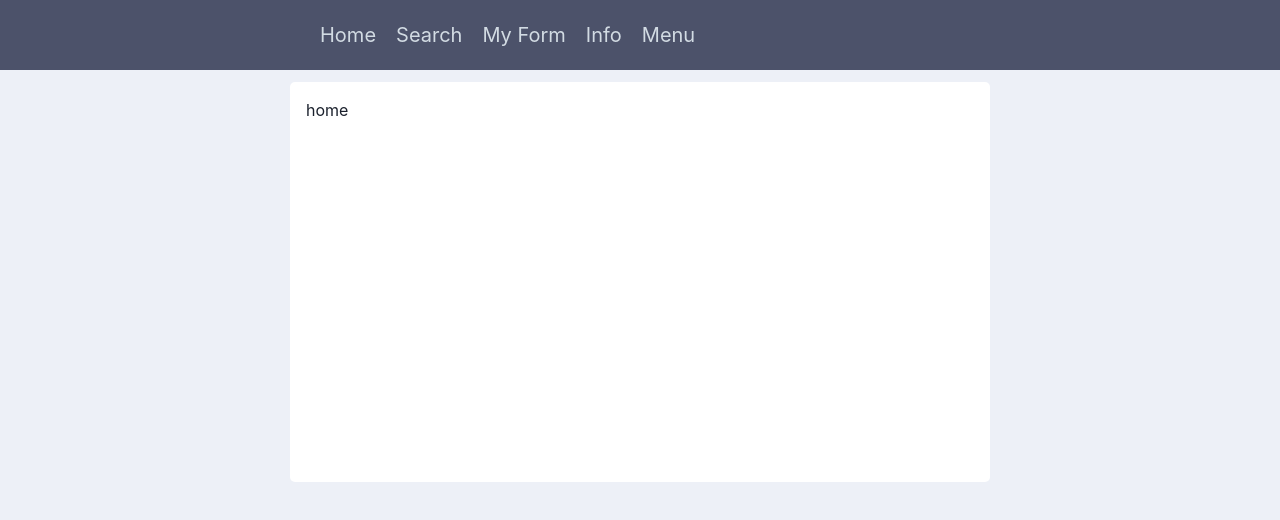
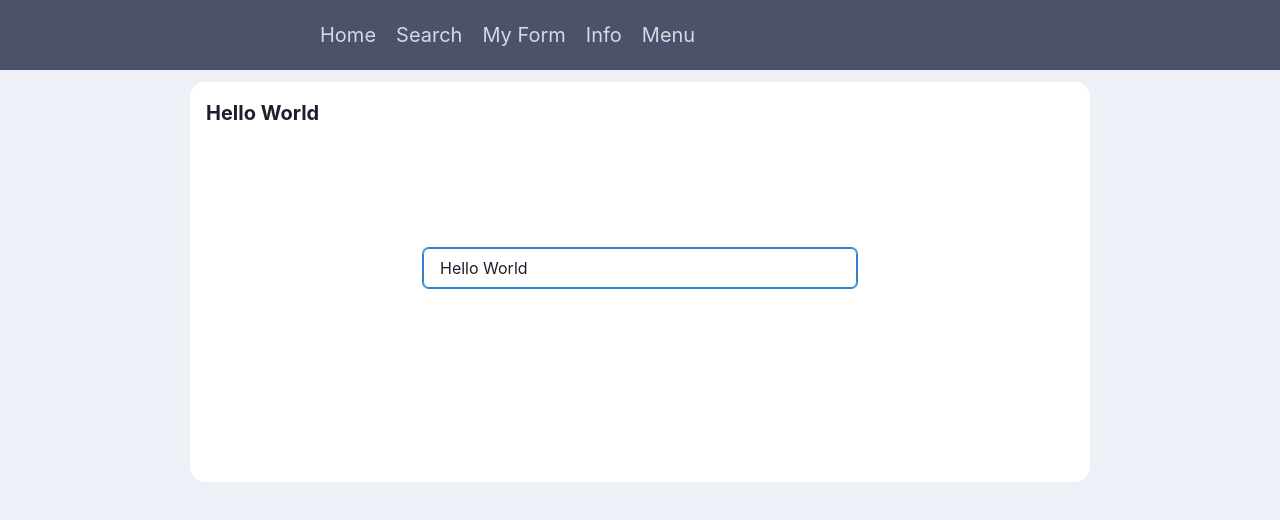
Before and after one commit to RakibRahman/task-prolific-analytics, a React (Create React App) app: page /search in a window 1280 px wide. Shown: the top 520 px of the page. Built offline with nearby package versions, Linux system fonts and the light colour scheme.

Commit message:
Search Component done

```diff
--- a/src/components/Bonus.js
+++ b/src/components/Bonus.js
@@ -3,7 +3,7 @@ import { Box } from '@chakra-ui/react';
 
 const Bonus = () => {
   return (
-    <Box w="700px" h="400px" bg="white" mx="auto" borderRadius="5px" p="4">
+    <Box w="900px" h="400px" bg="white" mx="auto" borderRadius="15px" p="4">
       home
     </Box>
   );
--- a/src/components/Form.js
+++ b/src/components/Form.js
@@ -3,7 +3,7 @@ import { Box } from '@chakra-ui/react';
 
 const Form = () => {
   return (
-    <Box w="700px" h="400px" bg="white" mx="auto" borderRadius="5px" p="4">
+    <Box w="900px" h="400px" bg="white" mx="auto" borderRadius="15px" p="4">
       home
     </Box>
   );
--- a/src/components/Home.js
+++ b/src/components/Home.js
@@ -2,7 +2,7 @@ import React from 'react';
 import { Flex, Box, Text, Heading, Image, Spacer } from '@chakra-ui/react';
 const Home = () => {
   return (
-    <Box w="900px" h="400px" bg="white" mx="auto" borderRadius="5px" p="4">
+    <Box w="900px" h="400px" bg="white" mx="auto" borderRadius="15px" p="4">
       <Flex>
         <Flex gridGap="1" align="start">
           <Image
--- a/src/components/Info.js
+++ b/src/components/Info.js
@@ -2,7 +2,7 @@ import React from 'react';
 import { Box } from '@chakra-ui/react';
 const Info = () => {
   return (
-    <Box w="700px" h="400px" bg="white" mx="auto" borderRadius="5px" p="4">
+    <Box w="900px" h="400px" bg="white" mx="auto" borderRadius="15px" p="4">
       home
     </Box>
   );
--- a/src/components/Search.js
+++ b/src/components/Search.js
@@ -1,10 +1,35 @@
-import React from 'react';
-import { Box } from '@chakra-ui/react';
+import { useState, useEffect, useRef } from 'react';
+import { Box, Text, Input, Flex } from '@chakra-ui/react';
 
 const Search = () => {
+  const [value, setValue] = useState('Hello World');
+  const inputRef = useRef();
+  useEffect(() => {
+    inputRef.current.focus();
+  }, []);
+
   return (
-    <Box w="700px" h="400px" bg="white" mx="auto" borderRadius="5px" p="4">
-      home
+    <Box w="900px" h="400px" bg="white" mx="auto" borderRadius="15px" p="4">
+      <Text fontSize="20px" fontWeight="bold">
+        {value}
+      </Text>
+      <Flex
+        align="center"
+        justify="center"
+        w="50%"
+        mx="auto"
+        my="120"
+        borderRadius="5px"
+      >
+        <Input
+          ref={inputRef}
+          type="text"
+          defaultValue={value}
+          onChange={e => {
+            setValue(e.target.value);
+          }}
+        ></Input>
+      </Flex>
     </Box>
   );
 };
```
